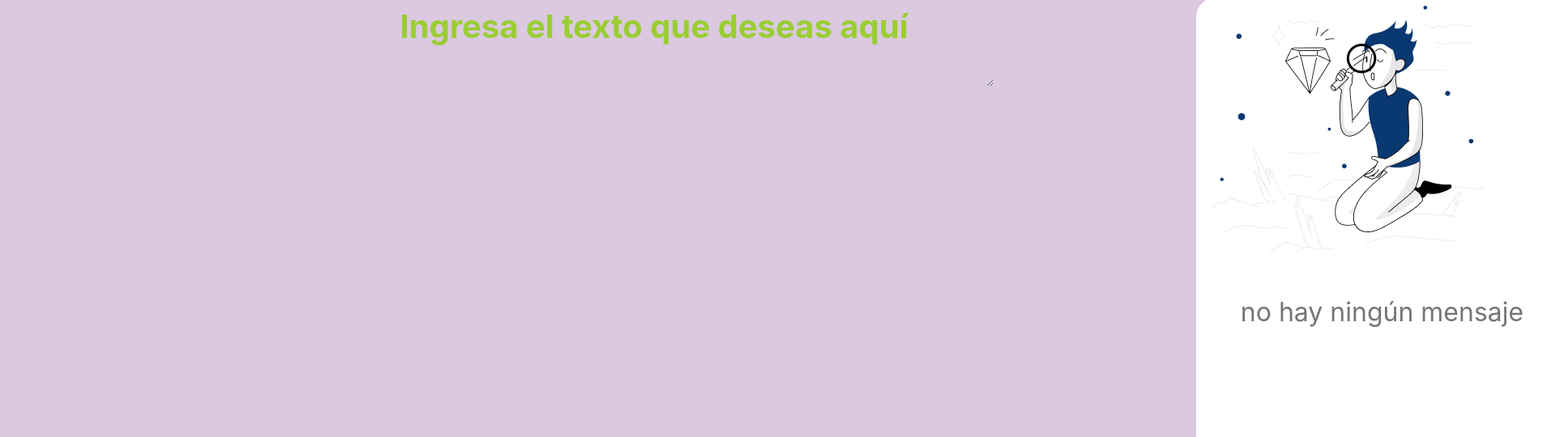
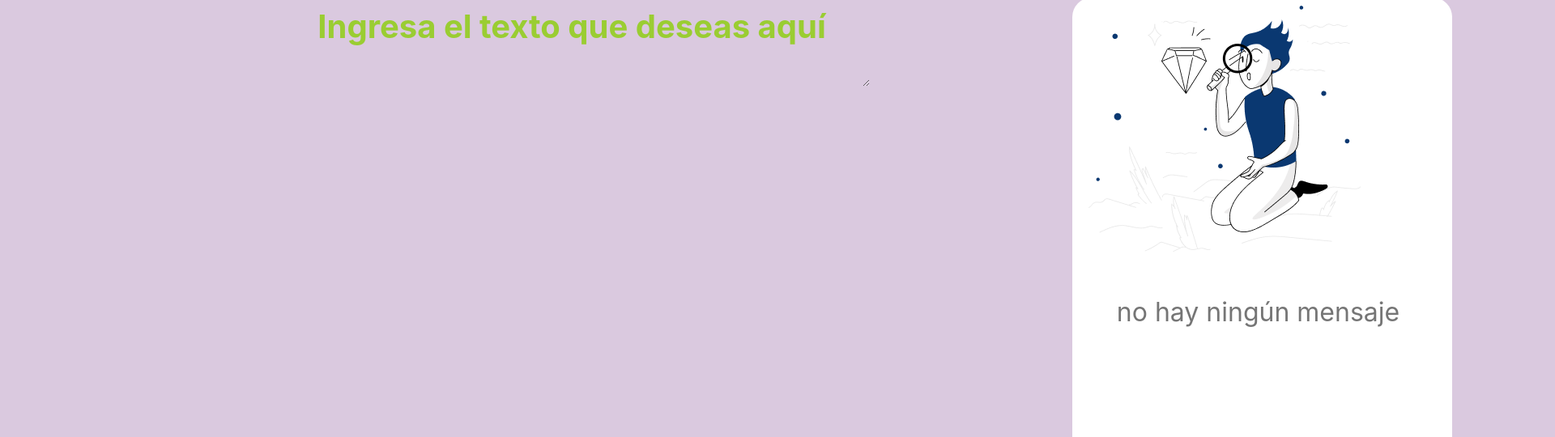
Before and after one commit to EmmanuelAle/Encriptador, a plain HTML site: page index.html in a window 1280 px wide. Shown: the part 76-616 px from the top of the page at 81% size, 1920 px wide, since content can reach past the window. Drawn offline with Linux system fonts and the light colour scheme; a web font is replaced by a local one.

Commit message:
Update Index/Style

```diff
--- a/index.html
+++ b/index.html
@@ -21,7 +21,7 @@
 
     <main>
         <section>
-            <textarea cols="40" rows="2"  class="text-area" required placeholder="Ingresa el texto que deseas aquí"></textarea>
+            <textarea cols="35" rows="2"  class="text-area" required placeholder="Ingresa el texto que deseas aquí"></textarea>
 
             <div>
                 <h6 for="texto-primario" class="texto-final"> &#9432; Solo letras minúsculas y sin acentos</h6>
--- a/style.css
+++ b/style.css
@@ -20,7 +20,7 @@ header {
     text-align: center;
     border: none;
     background-color: #dac9df;
-    margin: 10px 250px 0px 300px
+    margin: 10px 250px 0px 250px
 }
 
 .text-area::placeholder {
```
